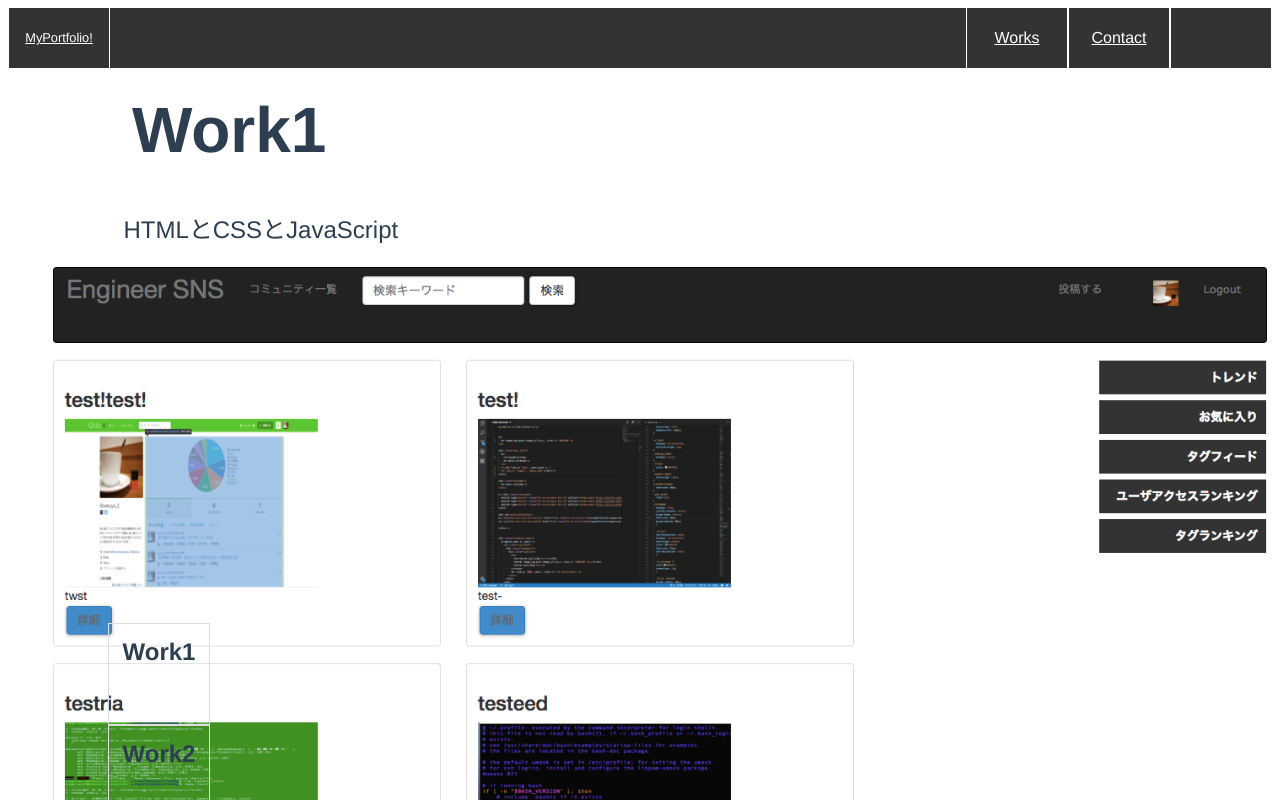
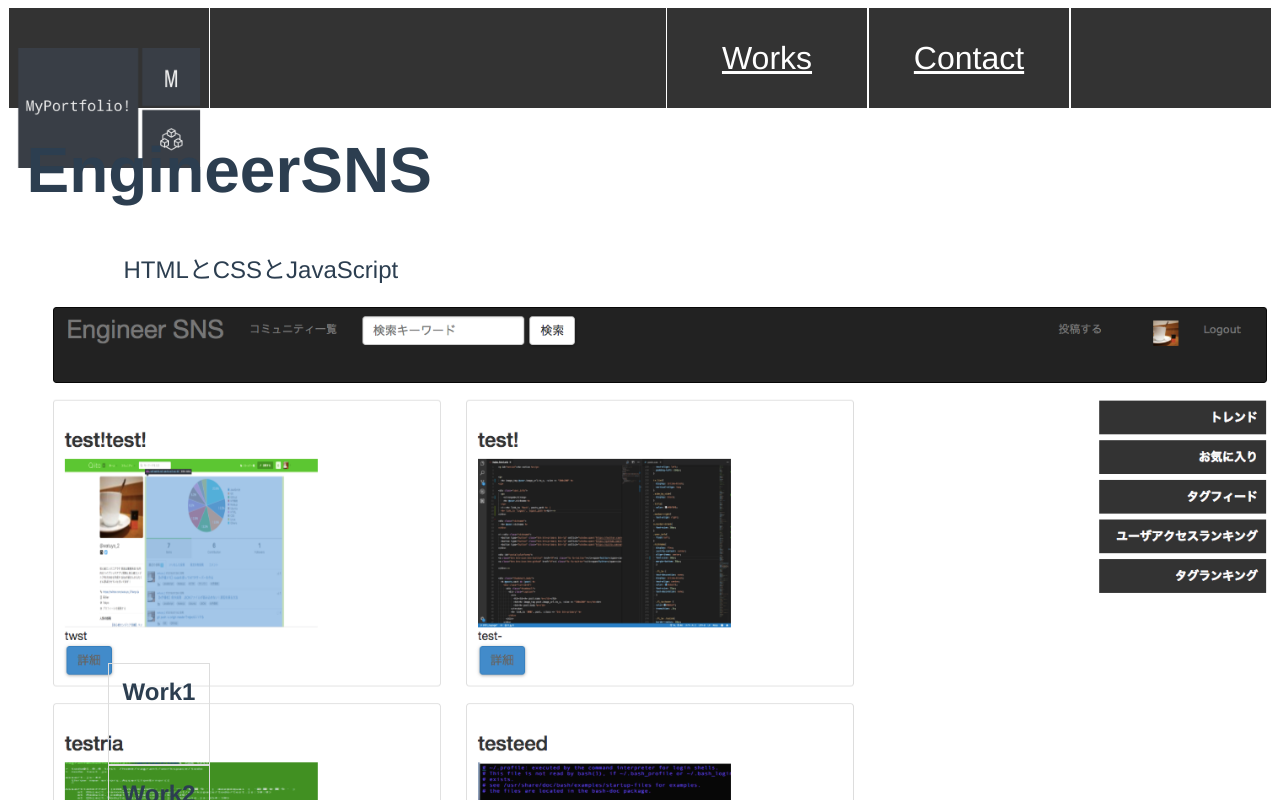
Before and after one commit to tsu2626/vue-study, a Vue app: page /#/works in a window 1280 px wide. Shown: the top 800 px of the page. Built offline with nearby package versions, Linux system fonts and the light colour scheme; some icons are missing; the HTML template or start-up script is replaced by a standard one.

Commit message:
0826_fix menu_bar

```diff
--- a/src/components/Menu.vue
+++ b/src/components/Menu.vue
@@ -2,7 +2,11 @@
   <div class="menu">
     <link rel="stylesheet" href="http://code.ionicframework.com/ionicons/1.4.1/css/ionicons.min.css">
     <div class="top">
-      <router-link to="/" class="menu__link">MyPortfolio!</router-link>
+      <router-link to="/" class="menu__link" >
+        <div class="main_icon">
+          <img :src="icon" alt="icon" width="200px" height="200px">
+        </div>
+      </router-link>
     </div>
     <div class="menu_items">
       <div class="works">
@@ -22,12 +26,13 @@
 export default {
   data(){
     return{
+      icon: require('../assets/icon.png')
     };
   }
 }
 </script>
 <style lang="scss" scoped>
-$menuHeight: 60px;
+$menuHeight: 100px;
 .menu {
   background-color: #333;
   height: $menuHeight;
@@ -37,19 +42,23 @@ $menuHeight: 60px;
     height: $menuHeight;
     line-height: $menuHeight;
     color: white;
-    width: 100px;
+    width: 200px;
     border-right: 1px solid white;
     border-left: 1px solid white;
+    font-size: 200%;
       &:hover {
         background-color: #444;
       }
     }
 }
+.menu_icon{
+   float: left;
+}
 .menu{
 
 }
 .top{
-  font-size: 80%;
+
 }
 .menu_items{
   display: flex;
--- a/src/components/Works.vue
+++ b/src/components/Works.vue
@@ -3,10 +3,10 @@
     <div class="main">
       <ul class="works__list">
         <li v-for="(work, i) in works" class="works__item" @click="changeWork(i)">
-          <h2>{{ work.title }}</h2>
+          <h2>{{ work.title2 }}</h2>
         </li>
       </ul>
-      <h1 class="main__title">{{ works[workIndex].title }}</h1>
+      <h1 class="main__title">{{ works[workIndex].title1 }}</h1>
       <p class="main__description">{{ works[workIndex].description }}</p>
       <ul class="main__skillList">
         <li v-for="skill in works[workIndex].skills" class="main__skillItem">
@@ -23,17 +23,20 @@ export default {
       workIndex: 0,
       works: [
         {
-          title: 'Work1',
+          title1: 'EngineerSNS',
+          title2: 'Work1',
           description: 'HTMLとCSSとJavaScript',
           skills: ['EngineerSNS.png']
         },
         {
-          title: 'Work2',
+          title1: '秘密の匿名掲示板',
+          title2: 'Work2',
           description: 'HTMLとCSSとJavaScriptとjQueryを使って頑張った！',
           skills: ['html5.png', 'css3.png', 'javascript.png', 'jquery.png']
         },
         {
-          title: 'Work3',
+          title1: 'MyPortfolio!',
+          title2: 'Work3',
           description: 'HTMLとCSSとSassとVueを使って頑張った！',
           skills: ['html5.png', 'css3.png', 'sass.png', 'vue.png']
         }
```
Also changed, not shown: src/assets/icon.png (added).
